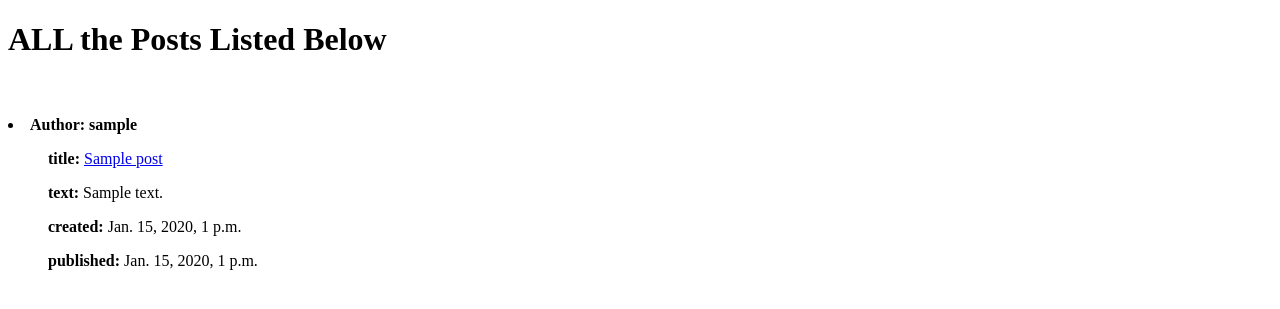
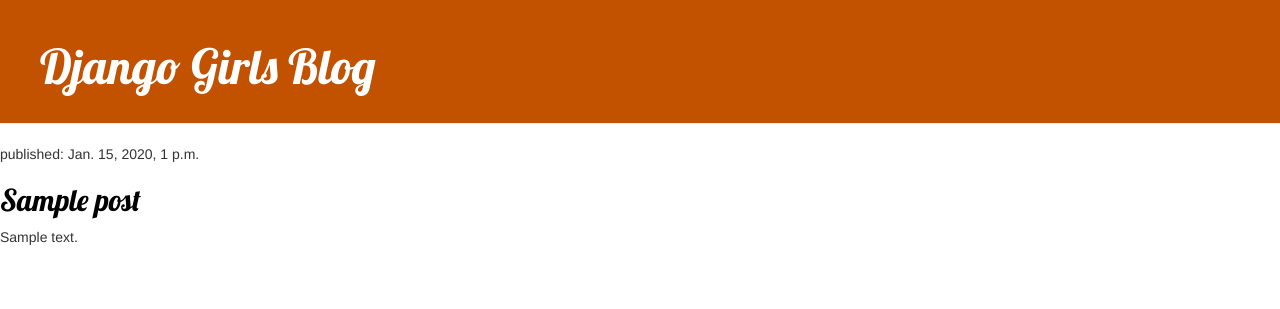
Before and after one commit to gurkandyilmaz/my-first-blog, a Django app: page / in a window 1280 px wide. Shown: the top 309 px of the page. Run offline with Django 3.2, Linux system fonts and the light colour scheme; tables that the repository leaves empty hold one stand-in row (values such as "Sample post"); some libraries are stand-ins or nearby versions.

Commit message:
css files added/edited

```diff
--- /dev/null
+++ b/blog/static/css/blog.css
@@ -0,0 +1,51 @@
+h1 a, h2 a {
+    color: #C25100;
+    font-family: 'Lobster';
+}
+
+.page-header {
+    background-color: #C25100;
+    margin-top: 0;
+    padding: 20px 20px 20px 40px;
+}
+
+.page-header h1, .page-header h1 a, .page-header h1 a:visited, .page-header h1 a:active {
+    color: #ffffff;
+    font-size: 36pt;
+    text-decoration: none;
+}
+
+.content {
+    margin-left: 40px;
+}
+
+h1, h2, h3, h4 {
+    font-family: 'Lobster', cursive;
+}
+
+.date {
+    color: #828282;
+}
+
+.save {
+    float: right;
+}
+
+.post-form textarea, .post-form input {
+    width: 100%;
+}
+
+.top-menu, .top-menu:hover, .top-menu:visited {
+    color: #ffffff;
+    float: right;
+    font-size: 26pt;
+    margin-right: 20px;
+}
+
+.post {
+    margin-bottom: 70px;
+}
+
+.post h2 a, .post h2 a:visited {
+    color: #000000;
+}
--- a/mysite/settings.py
+++ b/mysite/settings.py
@@ -120,4 +120,4 @@
 # https://docs.djangoproject.com/en/2.2/howto/static-files/
 
 STATIC_URL = '/static/'
-STATIC_ROOT = os.path.join(BASE_DIR, 'static')
+STATIC_ROOT = os.path.join(BASE_DIR, '/static')
--- a/templates/blog/post_list.html
+++ b/templates/blog/post_list.html
@@ -1,10 +1,43 @@
+{% load static %}
+<html>
+    <head>
+        <title>Django Girls blog</title>
+
+        <link rel="stylesheet" href="//maxcdn.bootstrapcdn.com/bootstrap/3.2.0/css/bootstrap.min.css">
+        <link rel="stylesheet" href="//maxcdn.bootstrapcdn.com/bootstrap/3.2.0/css/bootstrap-theme.min.css">
+        <link href="//fonts.googleapis.com/css?family=Lobster&subset=latin,latin-ext" rel="stylesheet" type="text/css">
+        <link rel="stylesheet" href="{% static 'css/blog.css' %}">
+    </head>
+    <body>
+        <div class="page-header">
+            <h1><a href="/">Django Girls Blog</a></h1>
+        </div>
+
+        {% for post in all_posts %}
+            <div class="post">
+                <p>published: {{ post.published_date }}</p>
+                <h2><a href="">{{ post.title }}</a></h2>
+                <p>{{ post.text|linebreaksbr }}</p>
+            </div>
+        {% endfor %}
+    </body>
+</html>
+
+
+<!-- {% load static %}
 <!DOCTYPE html>
+
 <html>
 <head>
+	<link rel="stylesheet" href="//maxcdn.bootstrapcdn.com/bootstrap/3.2.0/css/bootstrap.min.css">
+	<link rel="stylesheet" href="//maxcdn.bootstrapcdn.com/bootstrap/3.2.0/css/bootstrap-theme.min.css">
+	<link rel="stylesheet" href="{% static 'css/blog.css' %}">
+
 	<title>POSTS</title>
 
 </head>
 <body>
+	<a href="https://en.wikipedia.org/wiki/Django" class="external_link" id="link_to_wiki_page">wiki</a>
 	<h1>
 		<strong>
 			ALL the Posts Listed Below
@@ -28,4 +61,4 @@
 </body>
 
 
-</html>
+</html> -->
```
